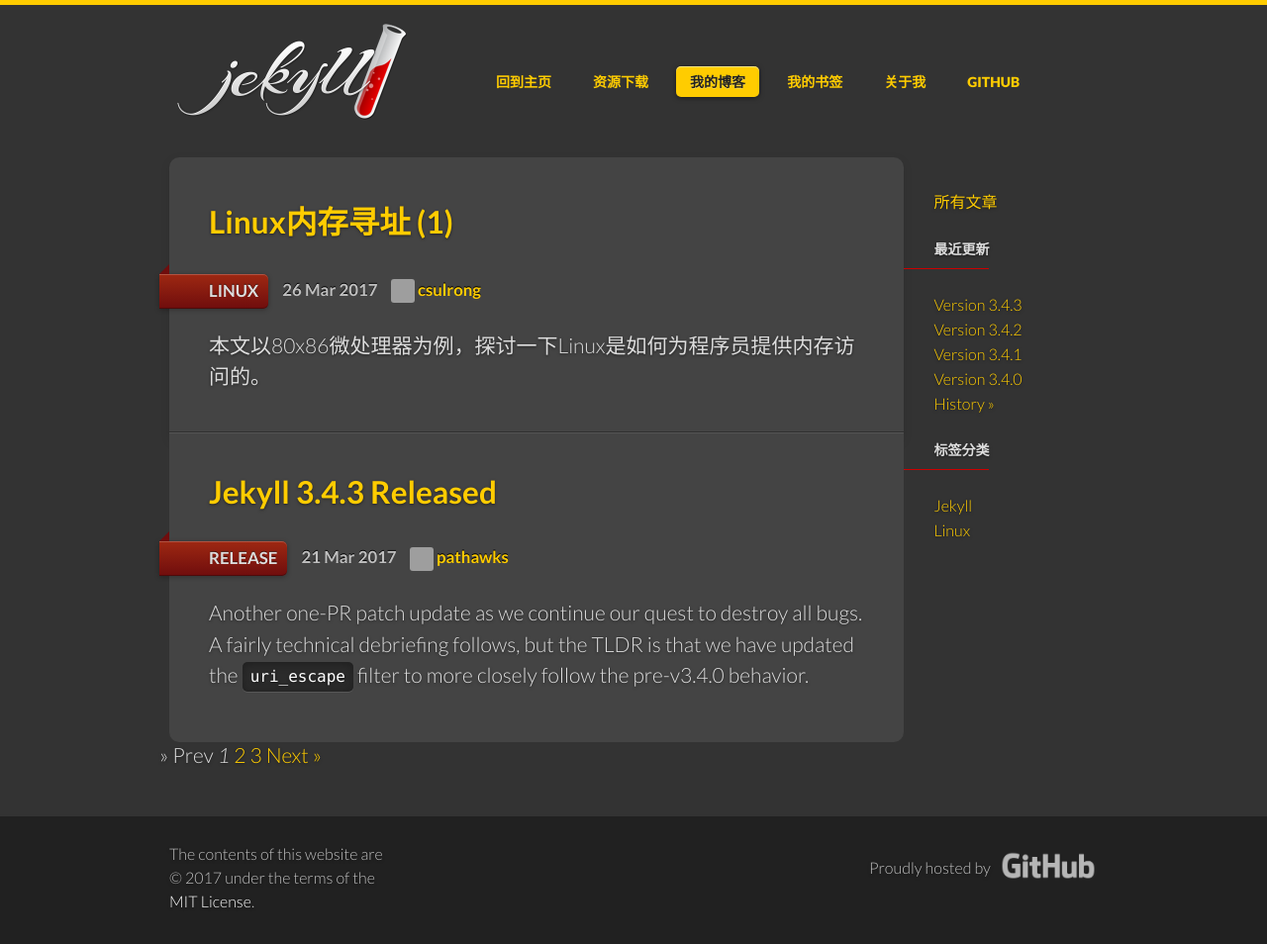
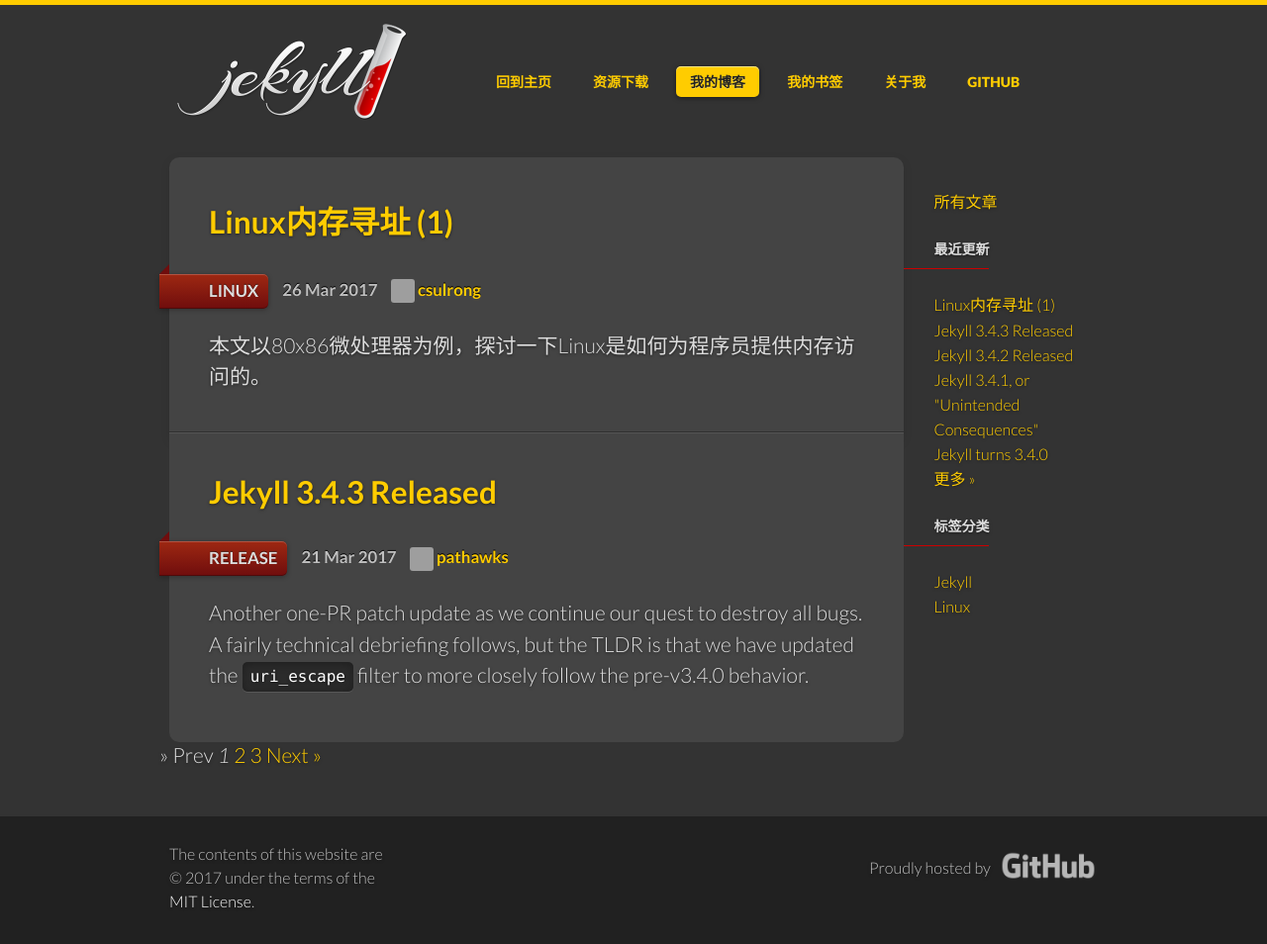
Before and after one commit to csulrong/csulrong.github.io, a Jekyll site: the page built from blogs/index.html, in a window 1280 px wide. Shown: the whole page at 99% size. Built offline with Jekyll 4.4.1, drawn with Linux system fonts in a browser that asks for light colours; the list of posts is cut into pages by our own code; grey boxes are pictures that could not be loaded.

Commit message:
update latest blogs in sidebar

```diff
--- a/_includes/blogs_contents.html
+++ b/_includes/blogs_contents.html
@@ -10,13 +10,13 @@
     </ul>
     <h4>最近更新</h4>
     <ul>
-      {% for post in site.categories.release limit:5 %}
+      {% for post in site.posts limit:5 %}
       <li class="{% if page.title == post.title %}current{% endif %}">
-        <a href="{{ post.url }}">Version {{ post.version }}</a>
+        <a href="{{ post.url }}">{{ post.title }}</a>
       </li>
       {% endfor %}
       <li>
-        <a href="/docs/history/">History »</a>
+        <a href="/docs/history/">更多 »</a>
       </li>
     </ul>
     <h4>标签分类</h4>
```
